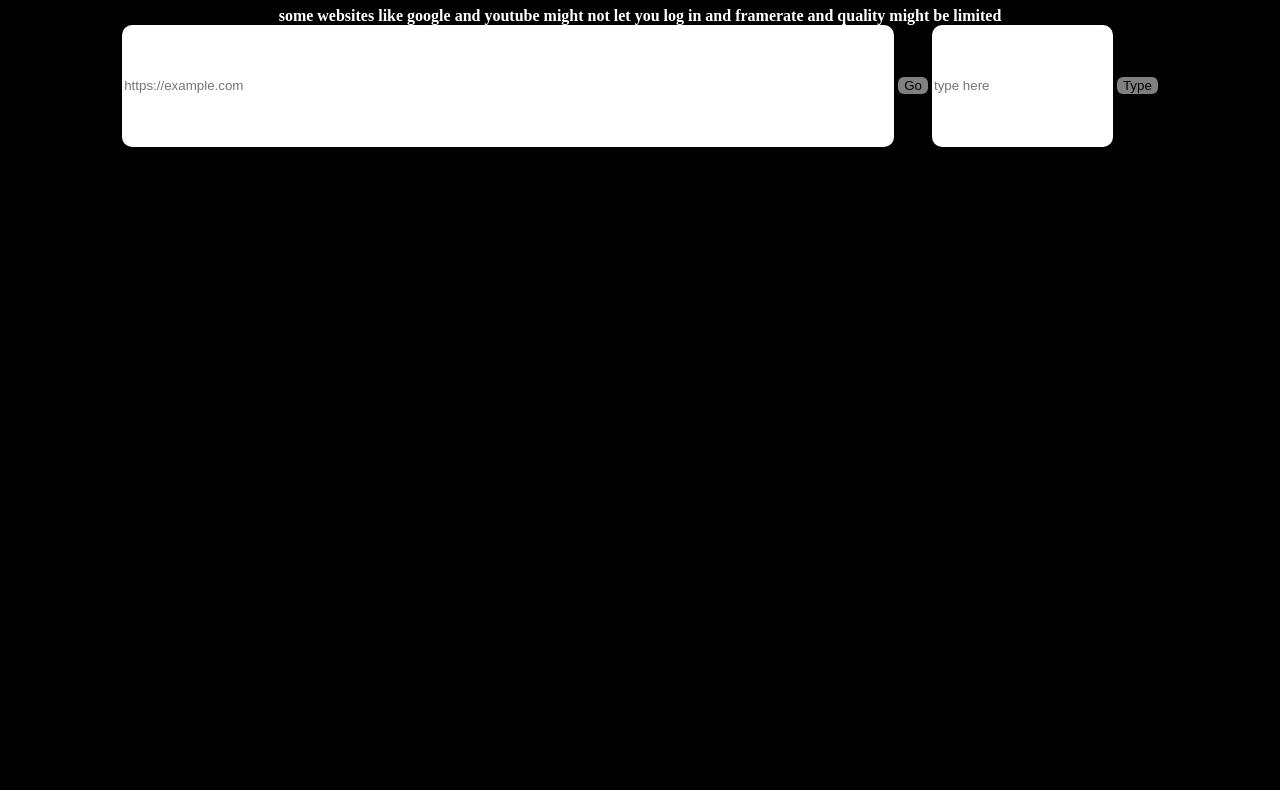
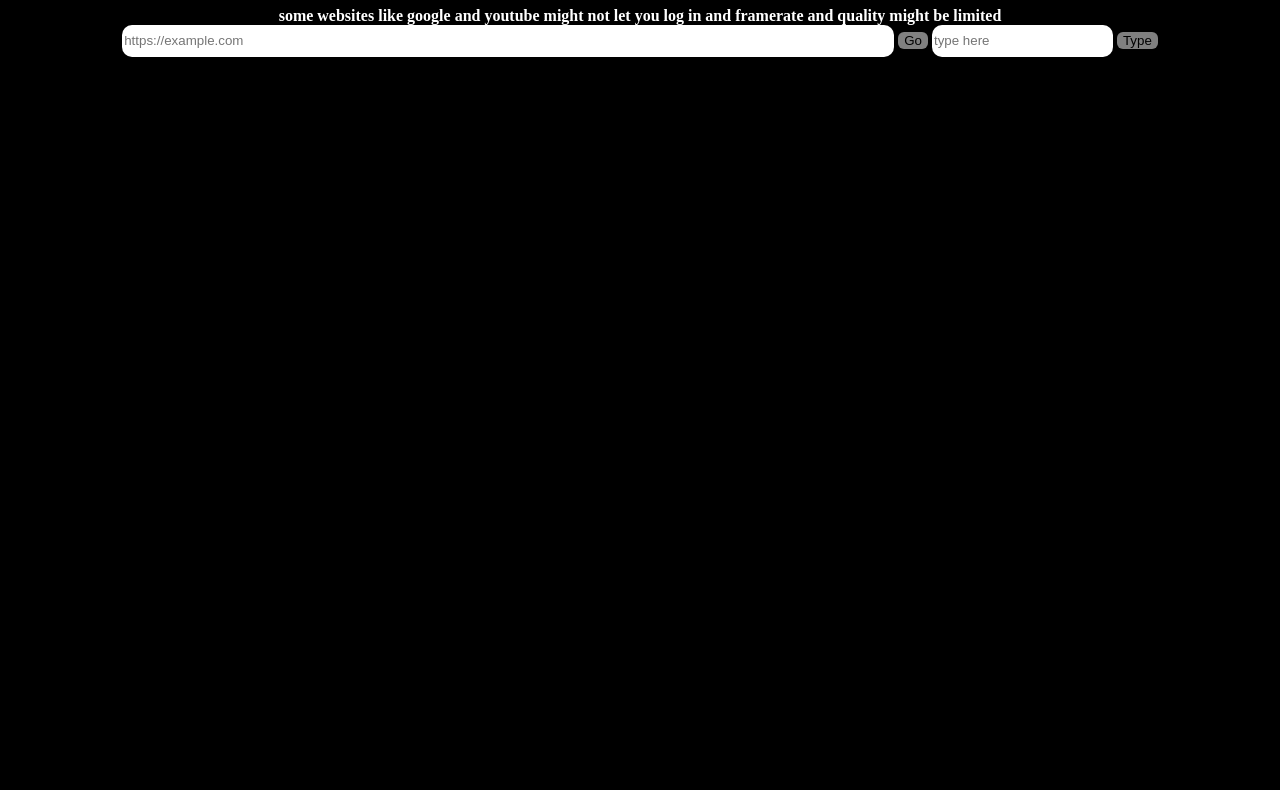
Before and after one commit to 0800WebDev/browserproxy, a website: page public/index.html in a window 1280 px wide. Shown: the part 73-863 px from the top of the page. Drawn offline with Linux system fonts and the light colour scheme.

Commit message:
Update style.css

```diff
--- a/public/style.css
+++ b/public/style.css
@@ -3,7 +3,7 @@ body {
   color: white;
 }
 input {
-  height: 120px;
+  height: 30px;
   border: none;
   border-radius: 10px;
 }
```
